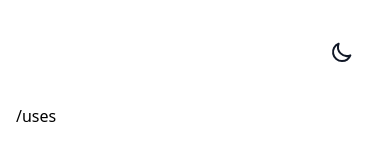
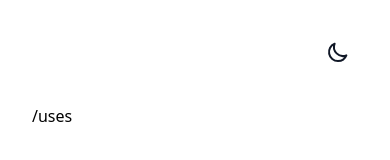
Before and after one commit to shrirambalaji/shrirambalaji.com, a Next.js app: page /uses in a window 390 px wide. Shown: the top 160 px of the page. Built offline with nearby package versions, Linux system fonts and the light colour scheme.

Commit message:
feat(styling): update layout and navbar styles

```diff
--- a/components/Layout.tsx
+++ b/components/Layout.tsx
@@ -4,7 +4,7 @@ import { Navbar } from "./Navbar";
 export function Layout({ children }: PropsWithChildren<{}>): JSX.Element {
   return (
     <>
-      <div className="container mx-auto min-h-screen flex-col items-center justify-center px-4">
+      <div className="container mx-auto min-h-screen flex-col items-center justify-center px-8 md:px-4">
         <Navbar />
         {children}
       </div>
--- a/components/Navbar.tsx
+++ b/components/Navbar.tsx
@@ -30,13 +30,13 @@ const NavItem = ({ href, text }: NavItemProps) => {
 
 export const Navbar = () => {
   return (
-    <nav className="mx-u relative mx-auto flex w-full max-w-3xl items-center justify-start border-gray-200 bg-opacity-60 pt-8 pb-8 text-gray-900 dark:border-gray-700 dark:bg-ghostindigo-900 dark:text-gray-100 sm:pb-16">
+    <nav className="mx-u relative mx-auto flex w-full max-w-3xl items-center justify-start border-gray-200 bg-opacity-60 pt-8 pb-8 text-gray-900 dark:border-gray-700 dark:bg-ghostindigo-900 dark:text-gray-100">
       <NavItem href="/" text="Home" />
       <NavItem href="/about" text="About" />
       <NavItem href="/talks" text="Talks" />
       <NavItem href="/uses" text="Uses" />
       <NavItem href="https://blog.shrirambalaji.dev" text="Blog" />
-      <ThemeSwitch className="ml-auto mr-3 md:mr-[2.65rem]" />
+      <ThemeSwitch className="ml-auto mr-0 md:mr-[2.65rem]" />
     </nav>
   );
 };
```
